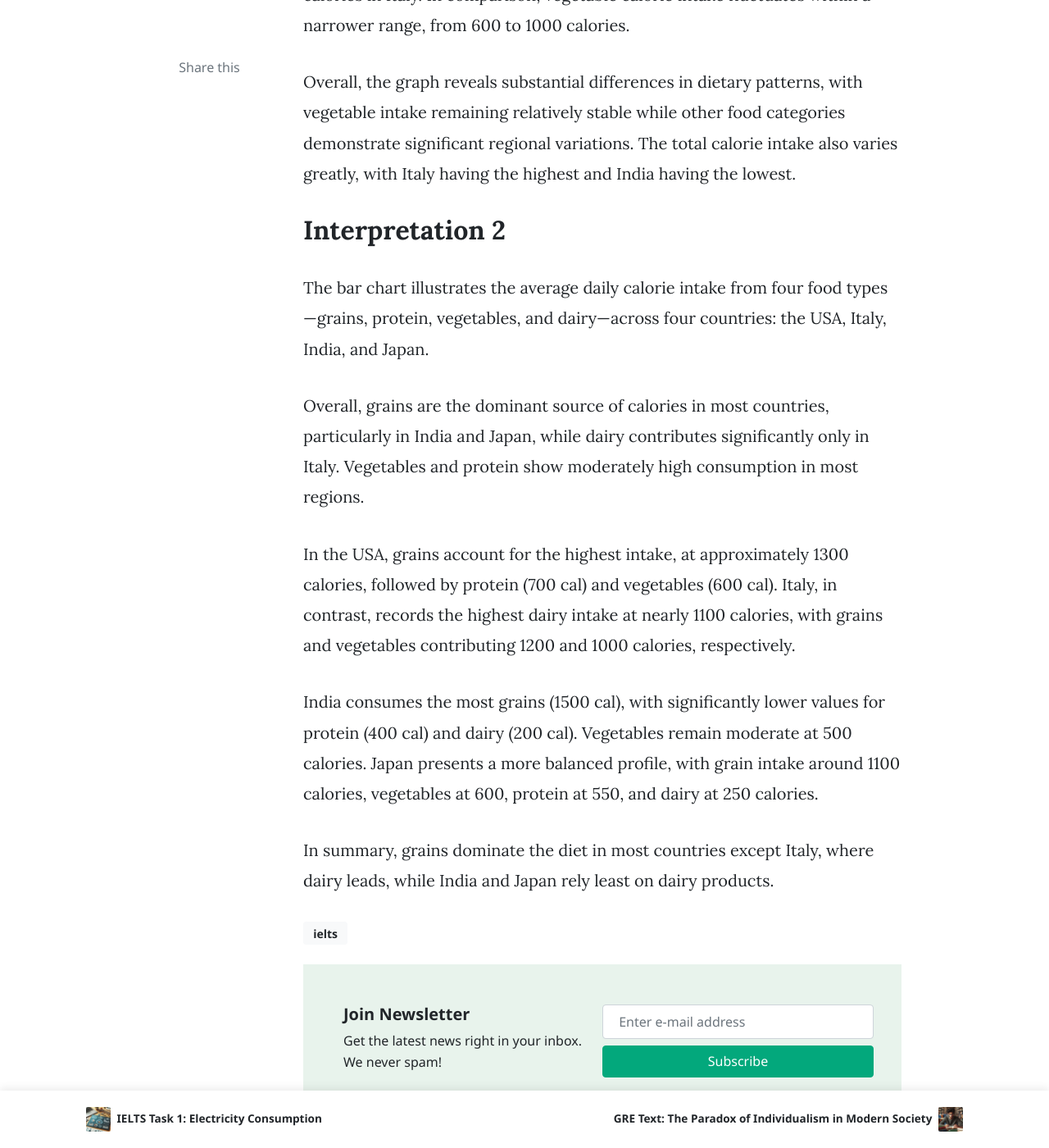
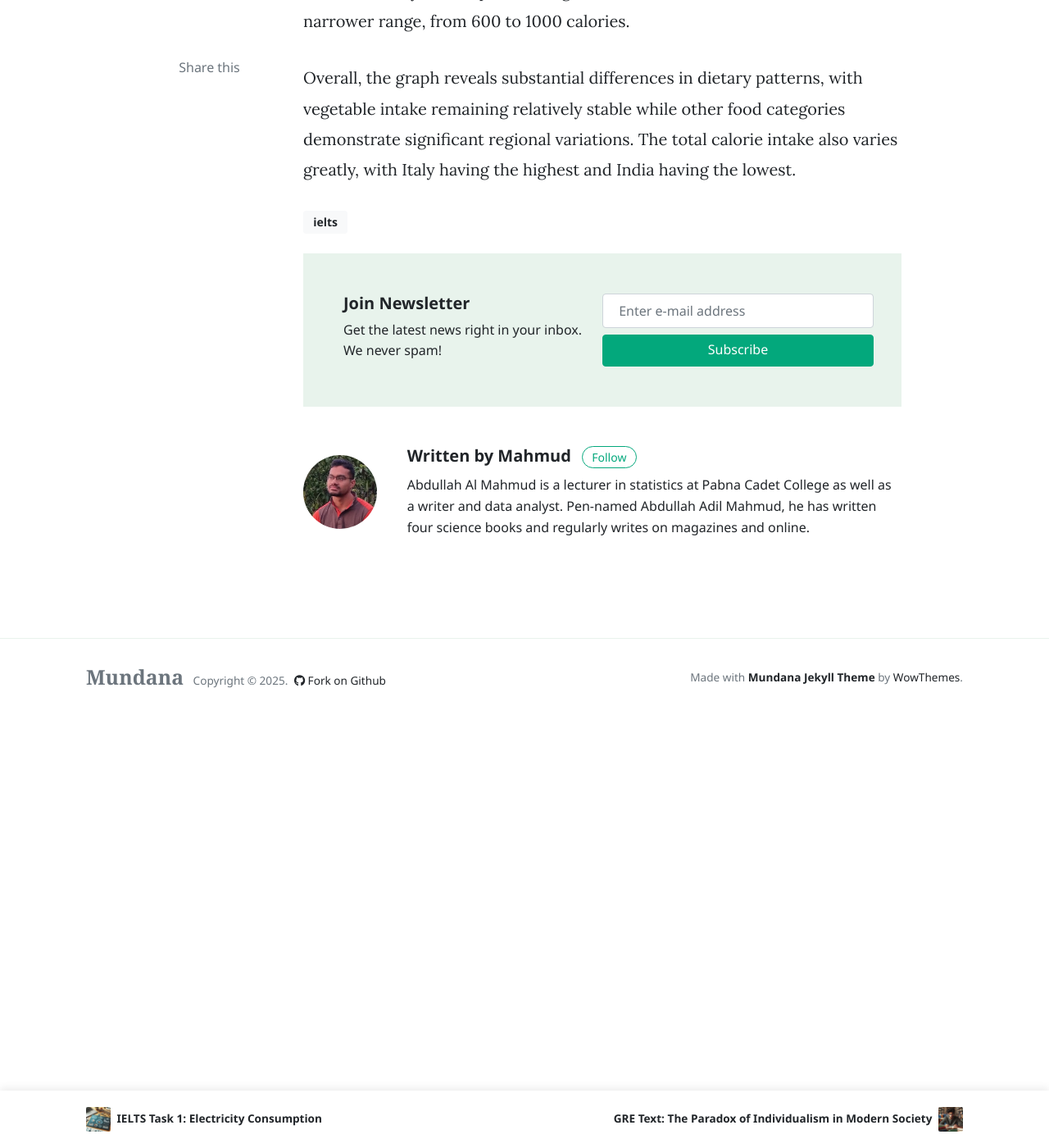
Before and after one commit to mahmudstat/smstudy, a Jekyll site: the page built from _posts/2025-04-04-bar-chart-calorie.md, in a window 1280 px wide and 1400 px high, scrolled down 1804 px. Shown: the whole window at 82% size. Built offline with Jekyll 4.4.1, drawn with Linux system fonts in a browser that asks for light colours; nearby versions of some CDN libraries; comment, search, counter and statistics services are not loaded; some of the changed text lies outside the part shown.

```diff
--- a/_posts/2025-04-04-bar-chart-calorie.md
+++ b/_posts/2025-04-04-bar-chart-calorie.md
@@ -20,15 +20,3 @@ A prominent feature is the disparity in primary calorie sources among these coun
 Vegetables maintain a consistently high consumption rate across all nations, ranking as the primary source in the USA and the second most significant in the other three. Grains and protein exhibit a variable pattern, each representing the primary calorie source in one nation and ranking second or third in the others. Conversely, dairy consumption presents the most dramatic variation, ranging from approximately 200 calories in India to nearly 1100 calories in Italy. In comparison, vegetable calorie intake fluctuates within a narrower range, from 600 to 1000 calories.
 
 Overall, the graph reveals substantial differences in dietary patterns, with vegetable intake remaining relatively stable while other food categories demonstrate significant regional variations. The total calorie intake also varies greatly, with Italy having the highest and India having the lowest.
-
-## Interpretation 2
-
-The bar chart illustrates the average daily calorie intake from four food types—grains, protein, vegetables, and dairy—across four countries: the USA, Italy, India, and Japan.
-
-Overall, grains are the dominant source of calories in most countries, particularly in India and Japan, while dairy contributes significantly only in Italy. Vegetables and protein show moderately high consumption in most regions.
-
-In the USA, grains account for the highest intake, at approximately 1300 calories, followed by protein (700 cal) and vegetables (600 cal). Italy, in contrast, records the highest dairy intake at nearly 1100 calories, with grains and vegetables contributing 1200 and 1000 calories, respectively.
-
-India consumes the most grains (1500 cal), with significantly lower values for protein (400 cal) and dairy (200 cal). Vegetables remain moderate at 500 calories. Japan presents a more balanced profile, with grain intake around 1100 calories, vegetables at 600, protein at 550, and dairy at 250 calories.
-
-In summary, grains dominate the diet in most countries except Italy, where dairy leads, while India and Japan rely least on dairy products.
```
Also changed, not shown: other parts of _posts/2025-04-04-bar-chart-calorie.md (+1 -1 lines), _posts/2025-04-05-ielts-matching-features-1.md (added, +48 -0 lines).
